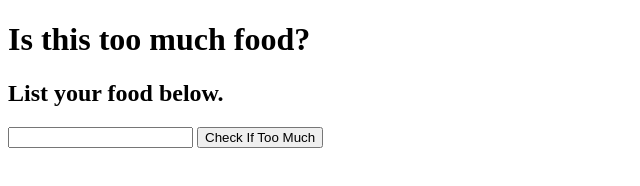
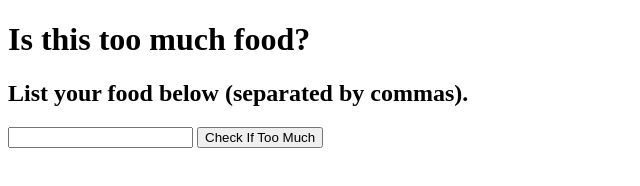
Before and after one commit to RedhwanAhm/Coursera-Angular-Projects, a plain HTML site: page Assignment1/index.html in a window 1280 px wide. Shown: the whole page, without its empty margins (0-640 px from the left). Drawn offline with Linux system fonts and the light colour scheme.

Commit message:
fixed some html issues

```diff
--- a/Assignment1/index.html
+++ b/Assignment1/index.html
@@ -10,7 +10,7 @@
 </head>
 <body>
     <h1>Is this too much food?</h1>
-    <h2>List your food below.</h2>
+    <h2>List your food below (separated by commas).</h2>
     <div ng-controller="FoodAmountController">
         <input ng-model="text">
         <button ng-click="AmountCalc()">Check If Too Much</button>
```
